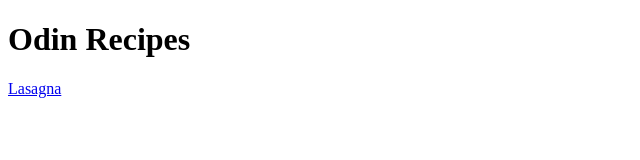
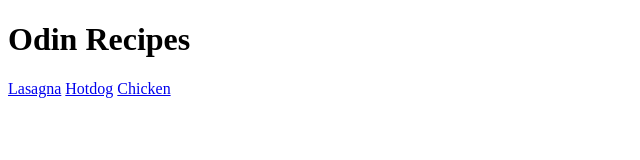
Before and after one commit to GRiley96/Recipes, a plain HTML site: page index.html in a window 1280 px wide. Shown: the whole page, without its empty margins (0-640 px from the left). Drawn offline with Linux system fonts and the light colour scheme.

Commit message:
added chicken and hotdog to index.html

```diff
--- a/index.html
+++ b/index.html
@@ -8,5 +8,7 @@
 <body>
     <h1>Odin Recipes</h1>
     <a href='recipes/lasagna.html'>Lasagna</a>
+    <a href="recipes/hotdog.html">Hotdog</a>
+    <a href="recipes/chicken.html">Chicken</a>
 </body>
 </html>
```
